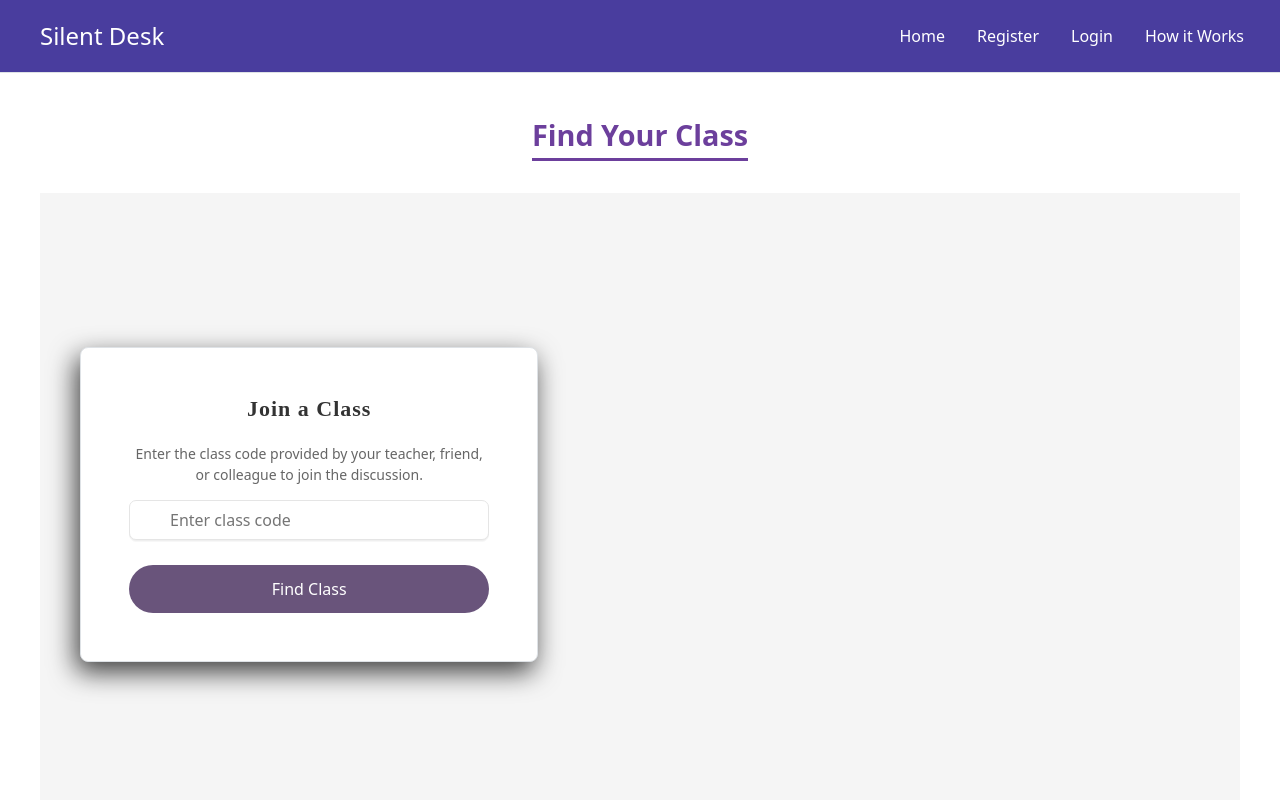
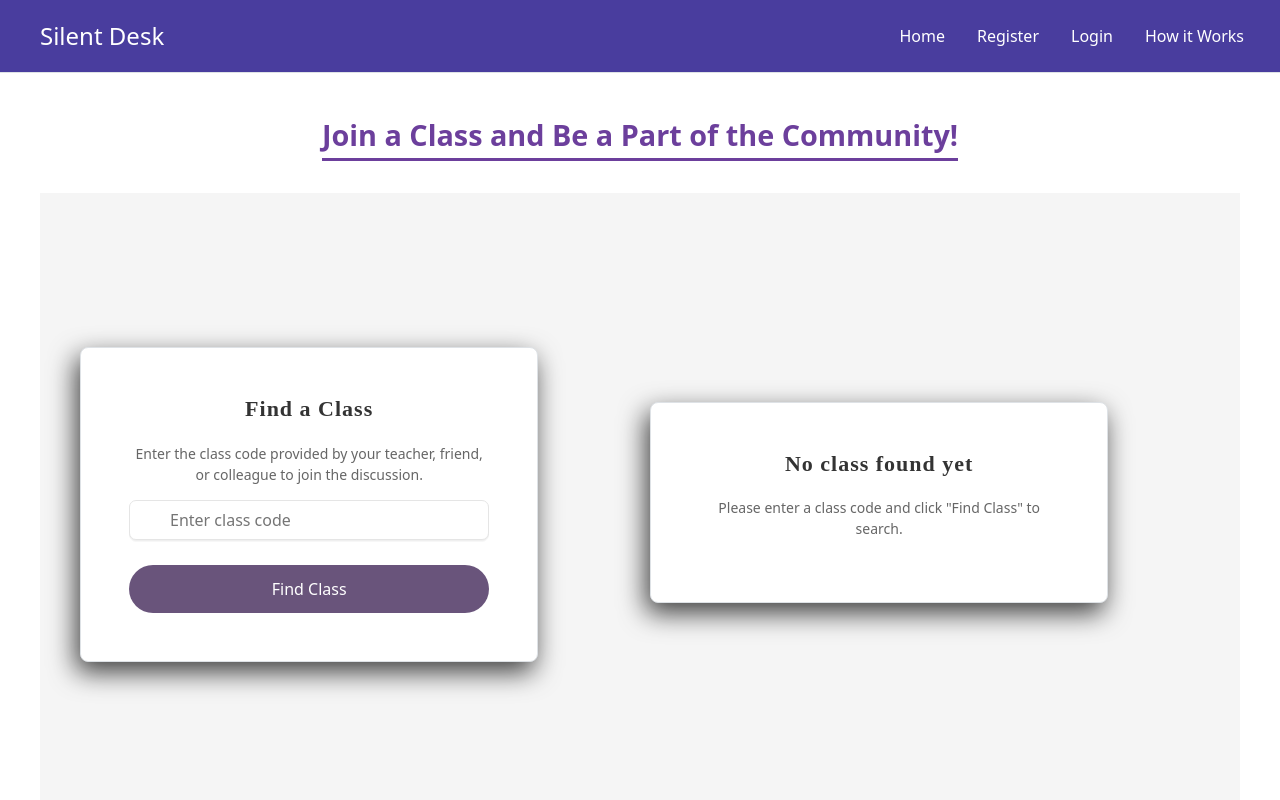
Before and after one commit to madihamalghani/frontend-silent-desk, a React (Vite) app: page /join/class in a window 1280 px wide. Shown: the top 800 px of the page. Built offline with nearby package versions, Linux system fonts and the light colour scheme; no server answers.

Commit message:
modified

```diff
--- a/src/components/admin/Sidebar.jsx
+++ b/src/components/admin/Sidebar.jsx
@@ -11,7 +11,7 @@ function Sidebar() {
         <hr/>
         <ul className="nav nav-pills flex-column mb-auto">
             <li className="nav-item">
-                <Link to="/home" className="nav-link link-body-emphasis" aria-current="page">
+                <Link to="/" className="nav-link link-body-emphasis" aria-current="page">
                     <img className="sidebar-img" src="../src/assets/Home.png"/>
                     Home
                 </Link>
--- a/src/components/class/JoinClass.jsx
+++ b/src/components/class/JoinClass.jsx
@@ -4,9 +4,9 @@ import { toast } from "react-hot-toast";
 import { Context } from '../../main';
 
 function JoinClass() {
-    const [classCode, setClassCode] = useState("");
-    const [classData, setClassData] = useState(null);  // Store class details
-    const [error, setError] = useState(null); // Store error message
+    const [classCode, setClassCode] = useState("");  // User enters class code
+    const [classData, setClassData] = useState(null);  // Stores found class details
+    const [classDisplayName, setClassDisplayName] = useState("");  // User display name for request
     const { isAuthorized } = useContext(Context);
 
     const findClass = async (e) => {
@@ -19,26 +19,48 @@ function JoinClass() {
 
             toast.success(data.message);
             setClassData(data.class);  // Store class details
-            setError(null);  // Clear previous error if successful
             setClassCode("");
         } catch (error) {
-            console.error(error.response?.data?.message || "An error occurred");
+            console.error(error.response?.data?.message || "Class not found");
             toast.error(error.response?.data?.message || "An error occurred");
             setClassData(null);
-            setError("No class found. Please check the class code."); // Set error message
+        }
+    };
+
+    const sendJoinRequest = async (e) => {
+        e.preventDefault();
+        if (!classDisplayName.trim()) {
+            return toast.error("Please provide a display name");
+        }
+        if (!classData || !classData.classCode) {
+            return toast.error("Invalid class data. Please try again.");
+        }
+
+        try {
+            const { data } = await axios.post(
+                "http://localhost:5000/api/membership/join/request",
+                { classCode: classData.classCode, classDisplayName },  // Sending classCode + displayName
+                { withCredentials: true, headers: { "Content-Type": "application/json" } }
+            );
+
+            toast.success(data.message || "Request sent successfully!");
+            setClassDisplayName("");
+        } catch (error) {
+            console.error(error.response?.data?.message || "Request failed");
+            toast.error(error.response?.data?.message || "An error occurred");
         }
     };
 
     return (
         <>
             <div className="container feature-heading-container mb-4">
-                <h2 className="feature-heading">Find Your Class</h2>
+                <h2 className="feature-heading">Join a Class and Be a Part of the Community!</h2>
             </div>
 
             <div className="option-form-container mb-6">
                 <div className="col-md-10">
                     <div className="p-5 border rounded-3 card-design mb-3">
-                        <h3>Join a Class</h3>
+                        <h3>Find a Class</h3>
                         <p>Enter the class code provided by your teacher, friend, or colleague to join the discussion.</p>
                         <div className="input_container">
                             <input
@@ -57,17 +79,7 @@ function JoinClass() {
                     </div>
                 </div>
 
-                {/* 🟢 Error Message (if no class found) */}
-                {error && (
-                    <div className="col-md-10">
-                        <div className="p-4 border rounded-3 card-design text-center text-danger">
-                            <h4>{error}</h4>
-                        </div>
-                    </div>
-                )}
-
-                {/* 🟢 Display the class details if found */}
-                {classData && (
+                {classData ? (
                     <div className="col-md-10">
                         <div className="p-5 border rounded-3 card-design">
                             <h3>Class Details</h3>
@@ -75,6 +87,27 @@ function JoinClass() {
                             <p><strong>Class Code:</strong> {classData.classCode}</p>
                             <p><strong>Created By:</strong> {classData.teacherName}</p>
                             <p><strong>Description:</strong> {classData.description || "No description available"}</p>
+
+                            <div className="input_container mt-3">
+                                <label>Your Display Name:</label>
+                                <input
+                                    value={classDisplayName}
+                                    onChange={(e) => setClassDisplayName(e.target.value)}
+                                    placeholder="Enter your display name"
+                                    type="text"
+                                    className="input_field"
+                                />
+                            </div>
+                            <button className="button mt-3" onClick={sendJoinRequest}>
+                                <span className="button-content">Send Request</span>
+                            </button>
+                        </div>
+                    </div>
+                ) : (
+                    <div className="col-md-10">
+                        <div className="p-5 border rounded-3 card-design">
+                            <h3>No class found yet</h3>
+                            <p>Please enter a class code and click "Find Class" to search.</p>
                         </div>
                     </div>
                 )}
```
